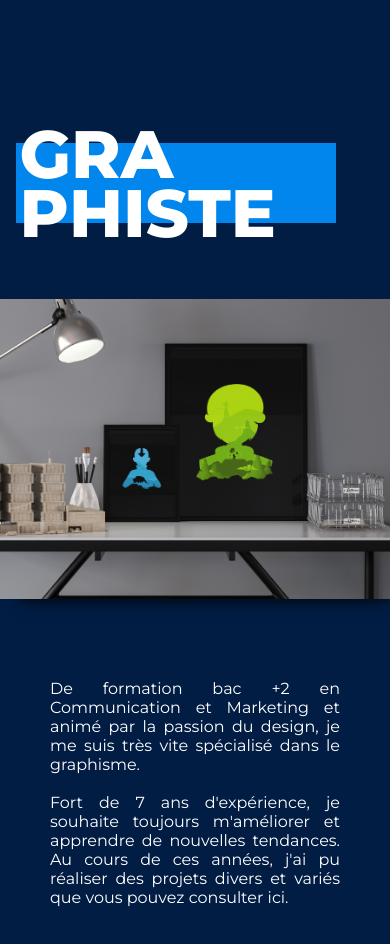
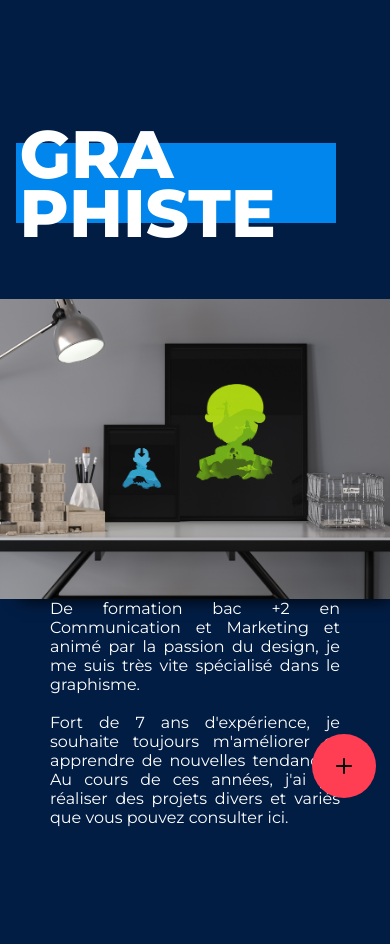
Before and after one commit to fredericVannier/portfolio-v2, a React (Create React App) app: page /graphit in a window 390 px wide. Shown: the top 944 px of the page. Built offline with nearby package versions, Linux system fonts and the light colour scheme.

Commit message:
navbar editing

```diff
--- a/src/App.js
+++ b/src/App.js
@@ -24,7 +24,7 @@ function App() {
       <SideMenu />
       <Button />
       <Name />
-
+      <MobileNav />
       <div className="App">
         <Switch>
           <Route exact path="/">
--- a/src/Pages/Contact.js
+++ b/src/Pages/Contact.js
@@ -1,7 +1,9 @@
 import React from "react";
+import Fade from "react-reveal/Fade";
 
 export default function Contact() {
   return (
+    <Fade delay="200">
       <div className="contact-wrapper">
         <div className="contact-container">
           <div classname="contact-header">
@@ -14,7 +16,7 @@ export default function Contact() {
               <br />
               actuellement à la recherche de
               <br />
-            <span>nouvelles opportunités</span>
+              <span className="spanBold">nouvelles opportunités</span>
             </h2>
           </div>
           <div className="contact-text">
@@ -34,5 +36,6 @@ export default function Contact() {
           </div>
         </div>
       </div>
+    </Fade>
   );
 }
--- a/src/components/Button.js
+++ b/src/components/Button.js
@@ -4,13 +4,23 @@ import { Link } from "react-router-dom";
 export class Button extends Component {
   constructor(props) {
     super(props);
-    this.state = { isToggleOn: true };
+    this.state = {
+      isToggleOn: true,
+      isMenuToggleOn: true,
+    };
     this.handleClick = this.handleClick.bind(this);
+    this.handleClickMenu = this.handleClickMenu.bind(this);
   }
 
   handleClick() {
     this.setState((state) => ({
       isToggleOn: !state.isToggleOn,
+    }));
+  }
+
+  handleClickMenu() {
+    this.setState((state) => ({
+      isMenuToggleOn: !state.isMenuToggleOn,
     }));
   }
 
@@ -29,7 +39,9 @@ export class Button extends Component {
         </button>
         <button
           onClick={this.handleClick}
-          className={this.state.isToggleOn ? "btn-hidden-gmail" : "btn-showed-gmail"}
+          className={
+            this.state.isToggleOn ? "btn-hidden-gmail" : "btn-showed-gmail"
+          }
         >
           <a href="mailto:frederic.vannier01@gmail.com?subject=Je viens de voir votre portfolio!">
             <div className="logo-gmail">
@@ -39,7 +51,9 @@ export class Button extends Component {
         </button>
         <button
           onClick={this.handleClick}
-          className={this.state.isToggleOn ? "btn-hidden-github" : "btn-showed-github"}
+          className={
+            this.state.isToggleOn ? "btn-hidden-github" : "btn-showed-github"
+          }
         >
           <Link
             to={{
@@ -55,7 +69,9 @@ export class Button extends Component {
         <button
           onClick={this.handleClick}
           className={
-            this.state.isToggleOn ? "btn-hidden-dribbble" : "btn-showed-dribbble"
+            this.state.isToggleOn
+              ? "btn-hidden-dribbble"
+              : "btn-showed-dribbble"
           }
         >
           <Link
@@ -69,6 +85,8 @@ export class Button extends Component {
             </div>
           </Link>
         </button>
+
+
       </div>
     );
   }
--- a/src/components/MobileNav.js
+++ b/src/components/MobileNav.js
@@ -1,16 +1,19 @@
 import React, { Component } from "react";
 import { Link } from "react-router-dom";
+import Fade from "react-reveal/Fade";
 
 export class MobileNav extends Component {
   constructor(props) {
     super(props);
-    this.state = { isToggleOn: true };
-    this.handleClick = this.handleClick.bind(this);
+    this.state = {
+      isMenuToggleOn: true,
+    };
+    this.handleClickMenu = this.handleClickMenu.bind(this);
   }
 
-  handleClick() {
+  handleClickMenu() {
     this.setState((state) => ({
-      isToggleOn: !state.isToggleOn,
+      isMenuToggleOn: !state.isMenuToggleOn,
     }));
   }
 
@@ -18,17 +21,24 @@ export class MobileNav extends Component {
     return (
       <div className="nav-wrapper mobile-visible">
         <button
-          onClick={this.handleClick}
+          onClick={this.handleClickMenu}
           className={
-            this.state.isToggleOn ? "deactivated-button" : "activated-button"
+            this.state.isMenuToggleOn
+              ? "deactivated-button-menu"
+              : "activated-button-menu"
           }
         >
-          <div className="logo-nav">
+          <div className="menu-btn">
             <img src="./plus.svg" alt="social media button" />
           </div>
         </button>
-
-        <div className="menu-container">
+        <div
+          className={
+            this.state.isMenuToggleOn
+              ? "menu-container"
+              : "menu-container-activated"
+          }
+        >
           <div className="nav-content">
             <h3>Accueil</h3>
           </div>
--- a/src/styles/_buttons.scss
+++ b/src/styles/_buttons.scss
@@ -28,9 +28,11 @@
   box-shadow: 10px 10px 16px -10px rgba(0, 0, 0, 1);
 }
 
+
 .logo-nav img {
   margin-top: .2em;
 }
+
 
 .btn-hidden-gmail {
   background: $accentColor;
@@ -140,16 +142,42 @@
   box-shadow: 10px 10px 16px -10px rgba(0, 0, 0, 1);
 }
 
-@keyframes spin {
-  100% {
-    -webkit-transform: rotate(180deg);
-    transform: rotate(180deg);
-  }
+
+
+.menu-btn img {
+  margin-top: .2em;
 }
 
-@keyframes spinBis {
-  100% {
-    -webkit-transform: rotate(-315deg);
-    transform: rotate(-315deg);
-  }
+@media only screen and (max-width:480px) {
+  //HOME BUTTON MOBILE ONLY
+.deactivated-button-menu {
+  background: $accentColor;
+  height: 4rem;
+  width: 4rem;
+  border-radius: 100rem;
+  border-style: none;
+  top: 87vh;
+  left: 80vw;
+  position: fixed;
+  z-index: 199;
+  transform: rotate(0);
+  transition: all 0.3s ease-in-out;
 }
+
+.activated-button-menu {
+  background: $accentColor;
+  height: 4rem;
+  width: 4rem;
+  border-radius: 100rem;
+  border-style: none;
+  top: 87vh;
+  left: 80vw;
+  position: fixed;
+  z-index: 199;
+  transform: rotate(180deg);
+  transition: all 0.3s ease-in-out;
+  -webkit-box-shadow: 10px 10px 16px -10px rgba(0, 0, 0, 1);
+  -moz-box-shadow: 10px 10px 16px -10px rgba(0, 0, 0, 1);
+  box-shadow: 10px 10px 16px -10px rgba(0, 0, 0, 1);
+}
+}
--- a/src/styles/_contact.scss
+++ b/src/styles/_contact.scss
@@ -6,6 +6,10 @@ body {
   width: 100vw;
 }
 
+
+.spanBold{
+  font-weight: 800;
+}
 .contact-container {
   display: flex;
   flex-direction: column;
--- a/src/styles/_home.scss
+++ b/src/styles/_home.scss
@@ -109,17 +109,41 @@
 
   .nav-wrapper {
     visibility: visible;
-    width: 100%;
-    height: 100vh;
 
-    .menu-container {
-      background: $accentColor;
-      bottom: 0;
-      width: 100%;
+    .menu-container-activated {
+      background: $secondColor;
+      width: 100vw;
+      height: 100vh;
       display: flex;
       flex-direction: column;
       height: 100vh;
       justify-content: center;
+      opacity: 1;
+      transform: translateX(0);
+      transition: all .5s ease-in-out;
+      position: fixed;
+      z-index: 127;
+
+
+      .nav-content {
+        text-align: center;
+        padding: 10px;
+      }
+    }
+
+    .menu-container {
+      background: $secondColor;
+      width: 100vw;
+      display: flex;
+      flex-direction: column;
+      height: 100vh;
+      justify-content: center;
+      transform: translateX(100%);
+      transition: all .5s ease-in-out;
+      opacity: 0;
+      position: fixed;
+      z-index: 198;
+
 
       .nav-content {
         text-align: center;
--- a/src/styles/_work.scss
+++ b/src/styles/_work.scss
@@ -296,6 +296,11 @@
 }
 
 @media (min-width: 1200px) {
+
+  .job-description-mobile-bis {
+    visibility: hidden;
+  }
+
   .slide-1 {
     &:hover {
       .titleSlide {
@@ -453,7 +458,7 @@
 
       .job-description-mobile-bis {
         width: calc(100% - 100px);
-        margin: 5em auto;
+        margin: 0 auto;
         text-align: justify;
       }
     }
```
Lines whose indentation alone changed are shown as unchanged.
